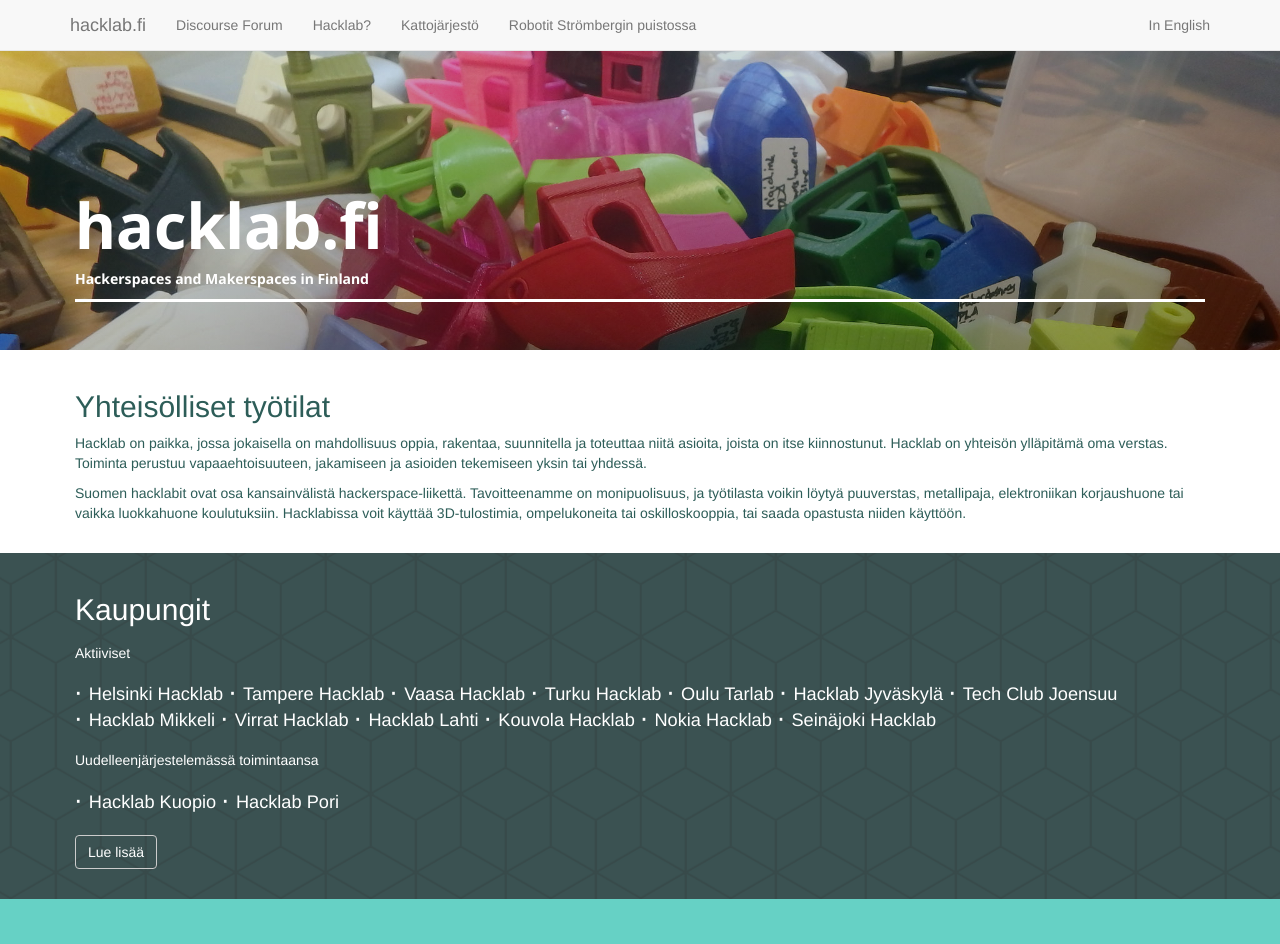
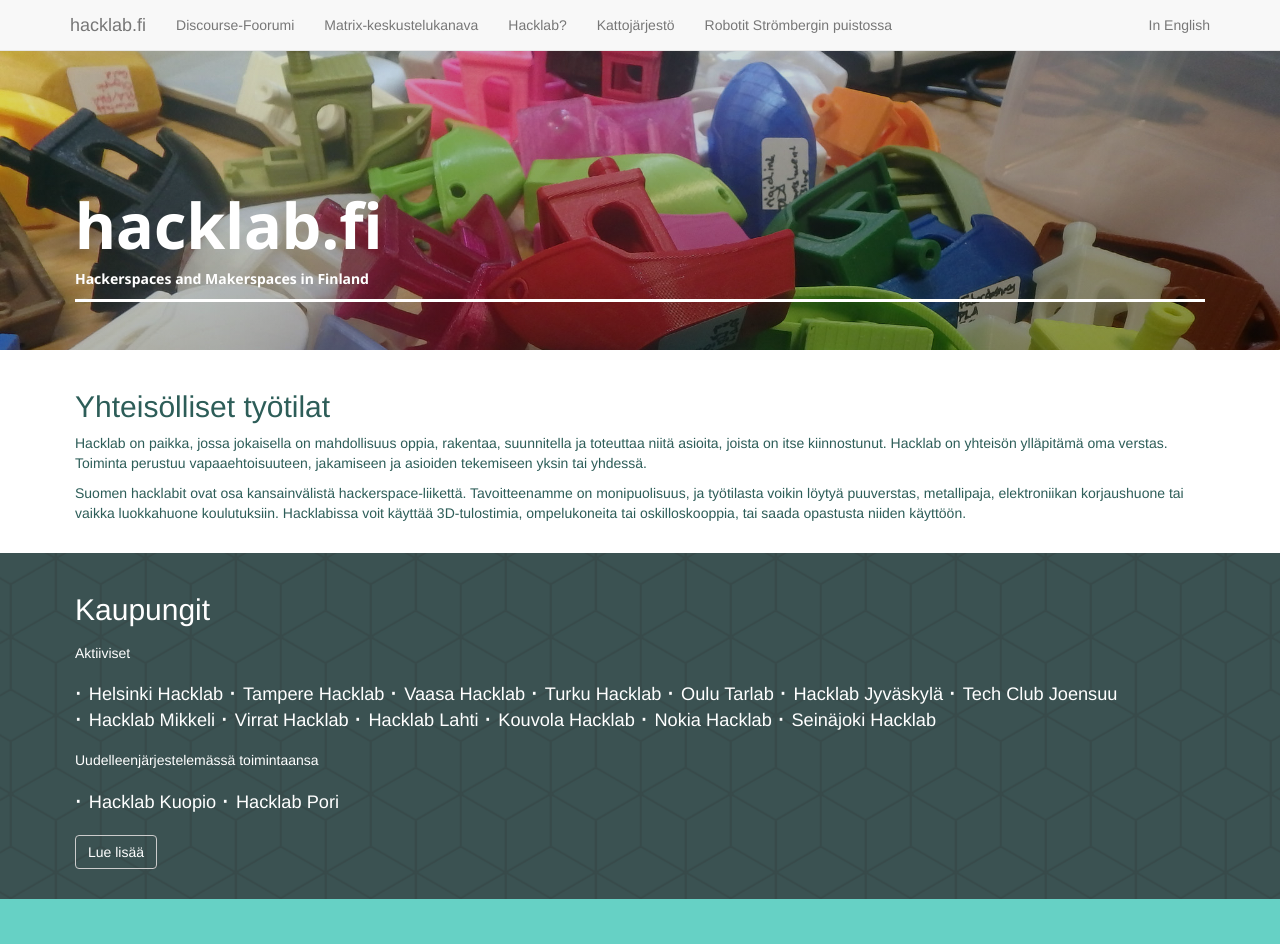
Before and after one commit to hacklab-fi/hacklab-website, a Jekyll site: the page built from index.html, in a window 1280 px wide. Shown: the top 944 px of the page. Built offline with Jekyll 4.4.1, drawn with Linux system fonts in a browser that asks for light colours; nearby versions of some CDN libraries.

Commit message:
Added links to Matrix chat room and localization of forum link.

```diff
--- a/_includes/navi.html
+++ b/_includes/navi.html
@@ -13,7 +13,12 @@
     <div id="navbar" class="collapse navbar-collapse">
       <ul class="nav navbar-nav">
         <li>
-          <a href="https://discourse.hacklab.fi">Discourse Forum</a>
+          {% if page.lang == 'fi' %}<a href="https://discourse.hacklab.fi">Discourse-Foorumi</a>
+          {% else %}<a href="https://discourse.hacklab.fi">Discourse Forum</a>{% endif %}
+        </li>
+        <li>
+          {% if page.lang == 'fi' %}<a href="https://riot.im/app/#/room/#general:hacklab.fi">Matrix-keskustelukanava</a>
+          {% else %}<a href="https://riot.im/app/#/room/#general:hacklab.fi">Matrix Chat Room</a>{% endif %}
         </li>
         <li>
           {% if page.lang == 'fi' %}<a href="/info.html">Hacklab?</a>
--- a/_layouts/kaupungit.html
+++ b/_layouts/kaupungit.html
@@ -24,6 +24,7 @@ lang: fi
 
 <div class="post">
   <h2>Puuttuuko oma asuinpakkasi listalta?</h2>
-  <p>Kysy meiltä miten voimme auttaa uuden hacklabin perustamisessa! Esittäydy discoursessa, keskustele irkissä tai käytä somea – voimme auttaa viestin levittämisessä.</p>
-  <p>Osallistu keskusteluun #hacklab.fi-kanavalla irkissä (Freenode) ja lähde toteuttamaan uutta hacklabia omalle alueellesi!</p>
+  <p>Kysy meiltä miten voimme auttaa uuden hacklabin perustamisessa! Esittäydy discoursessa, keskustele Matrixissa tai käytä somea – voimme auttaa viestin levittämisessä.</p>
+  <p>Osallistu keskusteluun <a href="https://riot.im/app/#/room/#general:hacklab.fi">#general:hacklab.fi</a> -kanavalla Matrixissa tai #hacklab.fi-kanavalla irkissä (Freenode)
+    ja lähde toteuttamaan uutta hacklabia omalle alueellesi!</p>
 </div>
```
